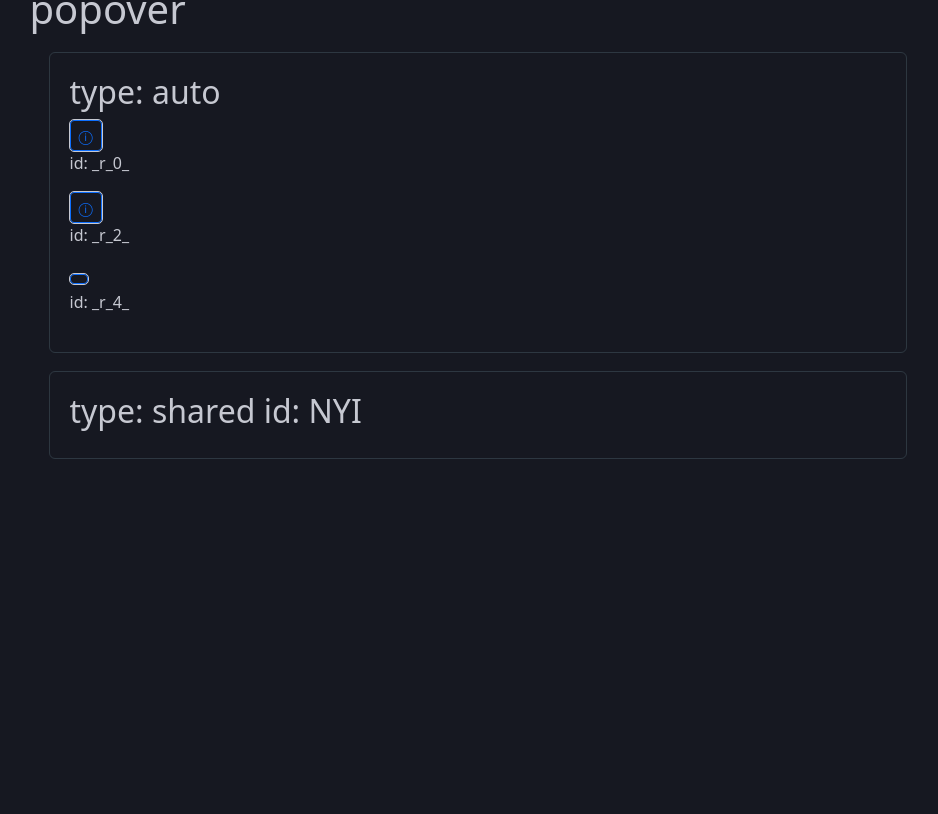
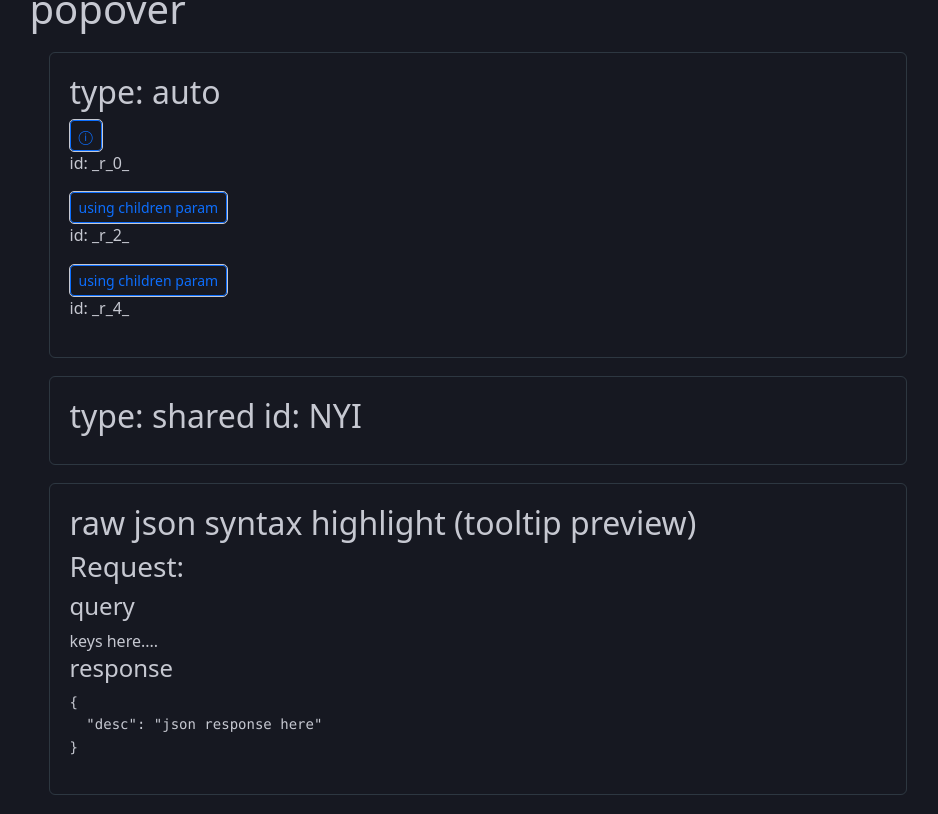
Before and after one commit to GitLogging/GitLogger-Docker, a Next.js app in the folder app-front/: page /testing/atom/popover in a window 1280 px wide. Shown: the part 286-1100 px from the top of the page, without its empty margins (155-1093 px from the left). Before the commit the page ends 800 px from the top, so only its background shows below. Built offline with nearby package versions, Linux system fonts and the light colour scheme.

Commit message:
add base for html syntax highlighting

```diff
--- a/app-front/app/testing/atom/popover/page.tsx
+++ b/app-front/app/testing/atom/popover/page.tsx
@@ -32,8 +32,8 @@ function PopoverButton({
      * @see: https://developer.mozilla.org/en-US/docs/Web/HTML/Reference/Global_attributes/popover
      */
 
-    const popoverButtonId = useId()
-    const popoverTargetId = useId()
+    const popoverButtonId = useId() // button that triggers popover
+    const popoverTargetId = useId() // target element to show
     return (
         <>
             <Button variant="outline-primary" popoverTarget={popoverTargetId}
@@ -50,6 +50,22 @@ function PopoverButton({
     )
 }
 
+function ShowResponseDetailsPopover() {
+    /**
+     * @summary show response details as a popover. This includes syntax highlighting for json content.
+     */
+
+    return (
+        <>
+            <h3>Request: </h3>
+            <h4>query</h4>
+            <div>keys here....</div>
+            <h4>response</h4>
+            <pre>{JSON.stringify({ "desc": "json response here" }, null, 2)}</pre>
+        </>
+    )
+}
+
 export default function Page() {
     /**
      * @summary this page is for testing individual components
@@ -61,27 +77,36 @@ export default function Page() {
             <PageHeaderContent />
             <article id="popover-test">
                 <h1>popover</h1>
+
                 <section>
                     <h2>type: auto</h2>
-                    <PopoverButton
-                        Label="ⓘ"
-                    />
                     <PopoverButton
                         Label="ⓘ"
                     >
                         <span>Inner content for auto popover</span>
                     </PopoverButton>
 
-
                     <PopoverButton
+                        Label="using children param"
                         children={<span>Custom content</span>}
                     />
-                </section >
+                    <PopoverButton
+                        Label="using children param"
+                    >
+                        <ShowResponseDetailsPopover />
+                    </PopoverButton>
+                </section>
+
                 <section>
                     <h2>type: shared id: NYI</h2>
                     {/* <PopoverButton Label="Shared Popover" /> */}
                 </section >
-            </article >
+
+                <section>
+                    <h2>raw json syntax highlight (tooltip preview)</h2>
+                    <ShowResponseDetailsPopover />
+                </section>
+            </article>
         </>
     )
 }
```
